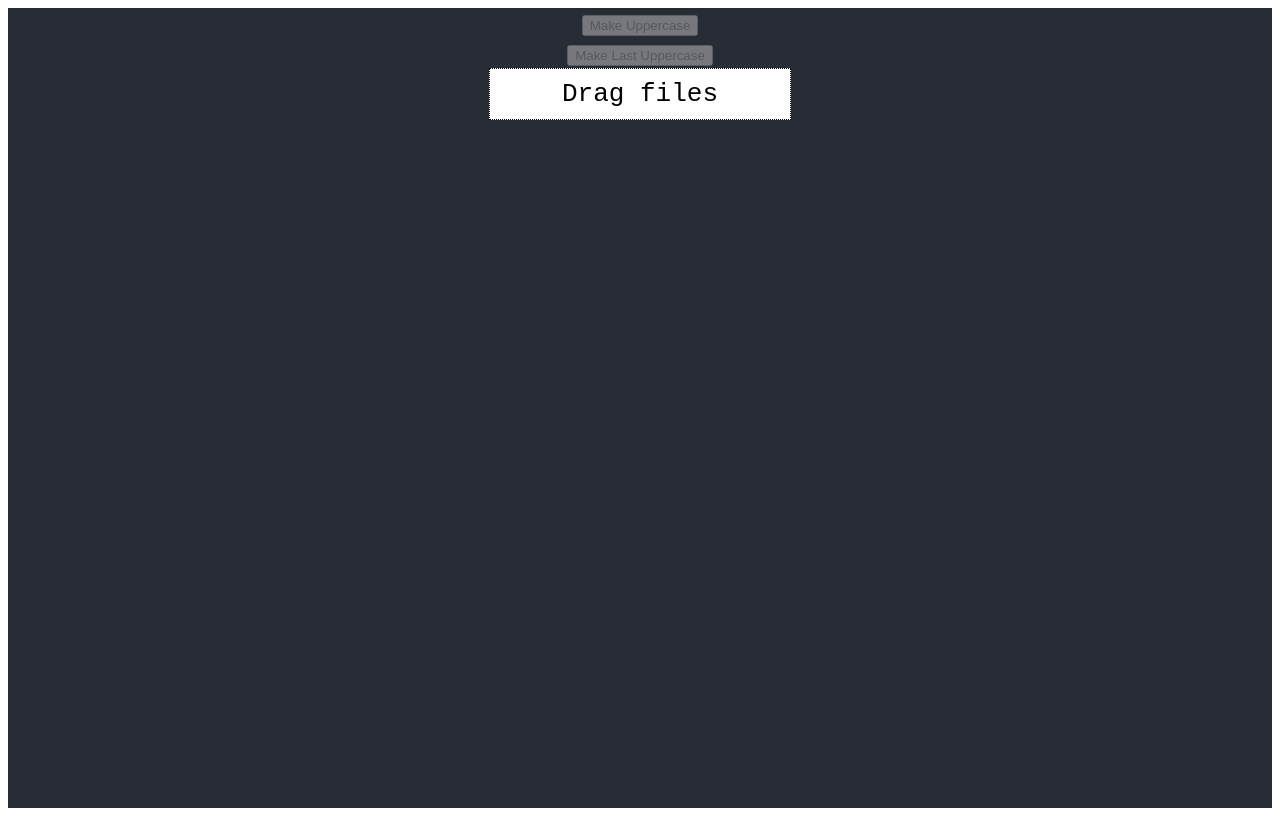
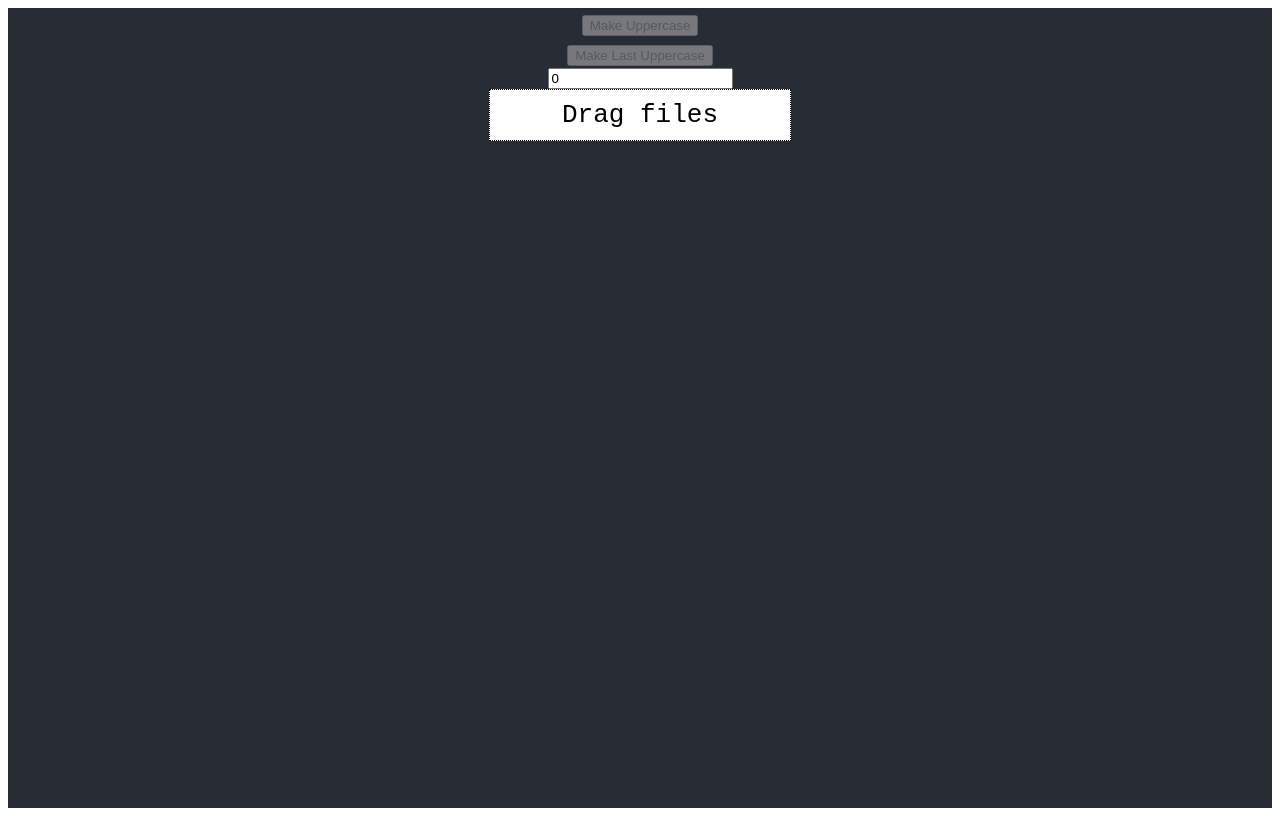
Before and after one commit to TheLuckyman30/Henhacks-2024, a React (Create React App) app: page / in a window 1280 px wide. Built offline with nearby package versions, Linux system fonts and the light colour scheme.

Commit message:
Added Letter spacing

```diff
--- a/src/App.tsx
+++ b/src/App.tsx
@@ -3,6 +3,7 @@ import "./App.css";
 import { DropFile } from "./components/FileDragger";
 import { MakeUppercase } from "./components/MakeUppercase";
 import { MakeLastUpper } from "./components/MakeLastUpper";
+import { LetterSpacing } from "./components/LetterSpacing";
 
 function App() {
   const [isDragOver, setisDragOver] = useState<boolean>(false);
@@ -28,6 +29,7 @@ function App() {
           words={words}
           setWords={setWords}
         ></MakeLastUpper>
+        <LetterSpacing></LetterSpacing>
         <DropFile
           isDragOver={isDragOver}
           setIsDragOver={setisDragOver}
@@ -37,7 +39,7 @@ function App() {
           setWords={setWords}
         ></DropFile>
         <p
-          style={{ display: "flex", whiteSpace: "pre-line", fontSize: "20px" }}
+          style={{ display: "flex", whiteSpace: "pre-line", fontSize: "20px" }} id="The-words"
         >
           {words}
         </p>
--- /dev/null
+++ b/src/components/LetterSpacing.tsx
@@ -0,0 +1,23 @@
+import { useState } from "react"
+
+export function LetterSpacing () {
+    const [spacing, setSpacing] = useState<number>(0)
+
+    function changeSpacing(event: React.ChangeEvent<HTMLInputElement>) {
+        const input = event.target.value;
+        if (input.trim() === "") {
+            setSpacing(0);
+        }
+        else {
+            const newSpacing = parseInt(event.target.value);
+            setSpacing(newSpacing);
+            const wordsElement = document.getElementById("The-words");
+            if (wordsElement) {
+                wordsElement.style.letterSpacing = `${newSpacing}px`;
+            }
+        }
+
+    }
+
+    return <input name="Change Letter Spacing" min={10} max={100} value={spacing} onChange={changeSpacing}></input>
+}
```
